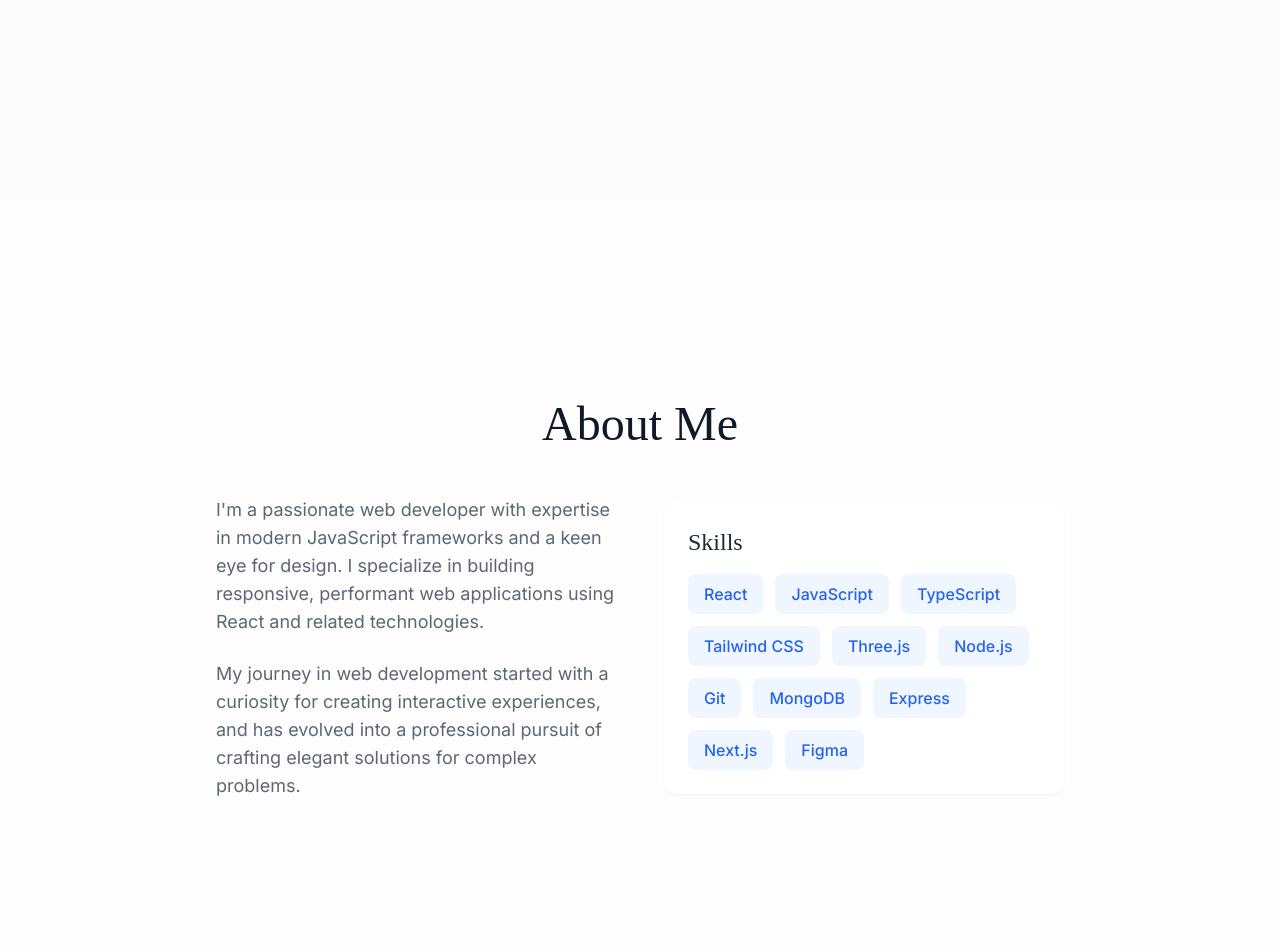
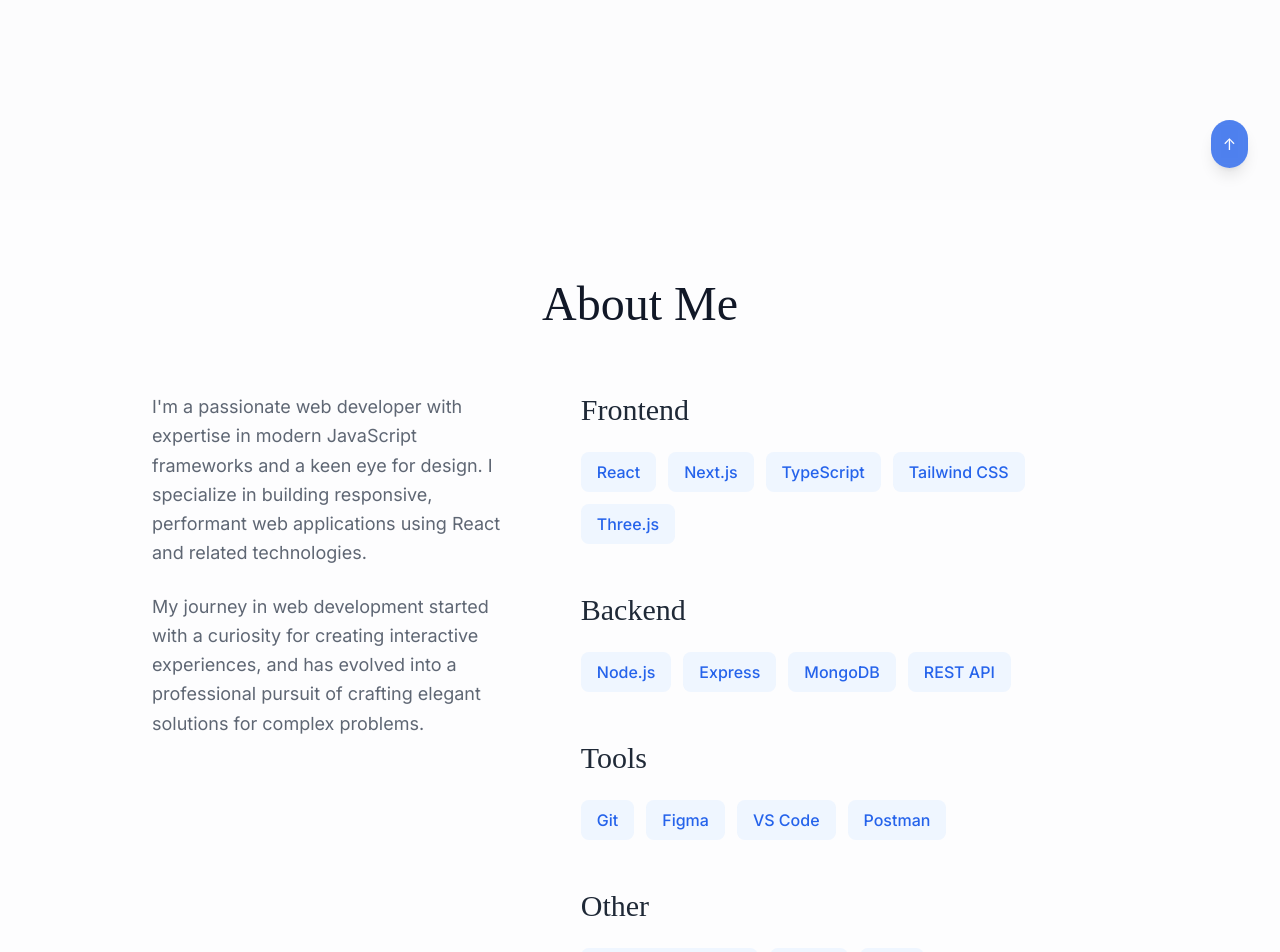
Before and after one commit to iamstyx/portfolio, a React (Vite) app: page / in a window 1280 px wide. Shown: the part 600-1552 px from the top of the page. Built offline with nearby package versions, Linux system fonts and the light colour scheme; a web font is replaced by a local one.

Commit message:
Portfolio : Add Back To Top , Custom Cursor and Loading Screen

```diff
--- a/src/App.jsx
+++ b/src/App.jsx
@@ -1,15 +1,44 @@
-import React from 'react'
+import React, { useState, useEffect } from 'react'
 import Hero from './components/Hero'
 import About from './components/About'
 import Projects from './components/Projects'
 import Contact from './components/Contact'
 import Background3D from './components/Background3D'
-import { motion } from 'framer-motion'
+import ScrollProgress from './components/ScrollProgress'
+import BackToTop from './components/BackToTop'
+import CustomCursor from './components/CustomCursor'
+import LoadingScreen from './components/LoadingScreen'
+import { motion, AnimatePresence } from 'framer-motion'
 
 const App = () => {
+  const [isLoading, setIsLoading] = useState(true)
+
+  useEffect(() => {
+    // Simulate loading time
+    const timer = setTimeout(() => {
+      setIsLoading(false)
+    }, 2000)
+
+    return () => clearTimeout(timer)
+  }, [])
+
   return (
     <div className="bg-gray-50/50 min-h-screen">
+      <ScrollProgress />
       <Background3D />
+      <BackToTop />
+      <CustomCursor />
+
+      <AnimatePresence mode="wait">
+        {isLoading ? (
+          <LoadingScreen key="loading" />
+        ) : (
+          <motion.div
+            key="content"
+            initial={{ opacity: 0 }}
+            animate={{ opacity: 1 }}
+            transition={{ duration: 0.5 }}
+          >
             <motion.nav
               className="fixed w-full bg-white/80 backdrop-blur-sm shadow-sm z-50"
               initial={{ y: -100 }}
@@ -34,6 +63,9 @@ const App = () => {
               <Projects />
               <Contact />
             </main>
+          </motion.div>
+        )}
+      </AnimatePresence>
     </div>
   )
 }
--- a/src/components/About.jsx
+++ b/src/components/About.jsx
@@ -1,44 +1,91 @@
 import React from 'react'
+import { motion } from 'framer-motion'
+import AnimatedSection from './AnimatedSection'
+
+const skillCategories = {
+  "Frontend": ['React', 'Next.js', 'TypeScript', 'Tailwind CSS', 'Three.js'],
+  "Backend": ['Node.js', 'Express', 'MongoDB', 'REST API'],
+  "Tools": ['Git', 'Figma', 'VS Code', 'Postman'],
+  "Other": ['Responsive Design', 'UI/UX', 'SEO', 'Performance Optimization']
+}
 
 const About = () => {
   return (
     <section id="about" className="min-h-screen flex items-center justify-center bg-white/50">
-      <div className="max-w-4xl px-6 py-20">
-        <h2 className="text-5xl font-sketch text-center mb-12 text-gray-900">
+      <AnimatedSection className="max-w-5xl px-6 py-20">
+        <motion.h2
+          className="text-5xl font-sketch text-center mb-16 text-gray-900"
+          initial={{ opacity: 0, y: 20 }}
+          whileInView={{ opacity: 1, y: 0 }}
+          transition={{ duration: 0.5 }}
+          viewport={{ once: true }}
+        >
           About Me
-        </h2>
+        </motion.h2>
 
-        <div className="grid md:grid-cols-2 gap-12 items-center">
+        <div className="grid grid-cols-1 lg:grid-cols-[1fr,1.5fr] gap-16 items-start">
+          {/* Left Column - About Text */}
           <div className="space-y-6">
-            <p className="text-lg text-gray-700/80">
+            <motion.p
+              className="text-lg text-gray-700/80 leading-relaxed"
+              initial={{ opacity: 0, y: 20 }}
+              whileInView={{ opacity: 1, y: 0 }}
+              transition={{ duration: 0.5 }}
+              viewport={{ once: true }}
+            >
               I'm a passionate web developer with expertise in modern JavaScript frameworks
               and a keen eye for design. I specialize in building responsive, performant
               web applications using React and related technologies.
-            </p>
-            <p className="text-lg text-gray-700/80">
+            </motion.p>
+            <motion.p
+              className="text-lg text-gray-700/80 leading-relaxed"
+              initial={{ opacity: 0, y: 20 }}
+              whileInView={{ opacity: 1, y: 0 }}
+              transition={{ duration: 0.5, delay: 0.2 }}
+              viewport={{ once: true }}
+            >
               My journey in web development started with a curiosity for creating
               interactive experiences, and has evolved into a professional pursuit
               of crafting elegant solutions for complex problems.
-            </p>
+            </motion.p>
           </div>
 
-          <div className="space-y-6">
-            <div className="bg-white/80 backdrop-blur-sm rounded-xl p-6 shadow-sm">
-              <h3 className="font-sketch text-2xl mb-4 text-gray-800">Skills</h3>
-              <div className="flex flex-wrap gap-3">
-                {['React', 'JavaScript', 'TypeScript', 'Tailwind CSS', 'Three.js', 'Node.js', 'Git' , 'MongoDB' , 'Express' , 'Next.js' , 'Figma'].map((skill) => (
-                  <span
-                    key={skill}
-                    className="px-4 py-2 bg-blue-50 text-blue-600 rounded-lg font-medium"
-                  >
-                    {skill}
-                  </span>
-                ))}
-              </div>
-            </div>
+          {/* Right Column - Skills */}
+          <div className="space-y-12">
+            {Object.entries(skillCategories).map(([category, skills], categoryIndex) => (
+              <motion.div
+                key={category}
+                initial={{ opacity: 0, y: 20 }}
+                whileInView={{ opacity: 1, y: 0 }}
+                transition={{ duration: 0.5, delay: categoryIndex * 0.1 }}
+                viewport={{ once: true }}
+              >
+                <h3 className="font-sketch text-3xl mb-6 text-gray-800">{category}</h3>
+                <div className="flex flex-wrap gap-3">
+                  {skills.map((skill, index) => (
+                    <motion.span
+                      key={skill}
+                      className="px-4 py-2 bg-blue-50 text-blue-600 rounded-lg font-medium hover:bg-blue-100 transition-colors cursor-default"
+                      initial={{ opacity: 0, scale: 0.8 }}
+                      whileInView={{ opacity: 1, scale: 1 }}
+                      transition={{
+                        duration: 0.3,
+                        delay: index * 0.05 + categoryIndex * 0.1,
+                        type: "spring",
+                        stiffness: 100
+                      }}
+                      whileHover={{ y: -2 }}
+                      viewport={{ once: true }}
+                    >
+                      {skill}
+                    </motion.span>
+                  ))}
+                </div>
+              </motion.div>
+            ))}
           </div>
         </div>
-      </div>
+      </AnimatedSection>
     </section>
   )
 }
--- /dev/null
+++ b/src/components/BackToTop.jsx
@@ -0,0 +1,34 @@
+import { motion, useScroll, useAnimationControls } from 'framer-motion'
+import { useEffect } from 'react'
+
+const BackToTop = () => {
+  const { scrollYProgress } = useScroll()
+  const controls = useAnimationControls()
+
+  useEffect(() => {
+    return scrollYProgress.on('change', (latest) => {
+      if (latest > 0.2) {
+        controls.start({ opacity: 1, y: 0 })
+      } else {
+        controls.start({ opacity: 0, y: 20 })
+      }
+    })
+  }, [scrollYProgress, controls])
+
+  const scrollToTop = () => {
+    window.scrollTo({ top: 0, behavior: 'smooth' })
+  }
+
+  return (
+    <motion.button
+      initial={{ opacity: 0, y: 20 }}
+      animate={controls}
+      onClick={scrollToTop}
+      className="fixed bottom-8 right-8 p-3 bg-blue-600/80 backdrop-blur-sm text-white rounded-full shadow-lg hover:bg-blue-700 transition-colors z-50"
+    >
+      ↑
+    </motion.button>
+  )
+}
+
+export default BackToTop
--- /dev/null
+++ b/src/components/CustomCursor.jsx
@@ -0,0 +1,29 @@
+import { motion, useSpring } from 'framer-motion'
+import { useState, useEffect } from 'react'
+
+const CustomCursor = () => {
+  const cursorX = useSpring(0, { damping: 25, stiffness: 150 })
+  const cursorY = useSpring(0, { damping: 25, stiffness: 150 })
+
+  useEffect(() => {
+    const moveCursor = (e) => {
+      cursorX.set(e.clientX - 12)
+      cursorY.set(e.clientY - 12)
+    }
+
+    window.addEventListener('mousemove', moveCursor, { passive: true })
+    return () => window.removeEventListener('mousemove', moveCursor)
+  }, [cursorX, cursorY])
+
+  return (
+    <motion.div
+      className="fixed w-6 h-6 border-2 border-blue-600 rounded-full pointer-events-none z-50 mix-blend-difference"
+      style={{
+        x: cursorX,
+        y: cursorY,
+      }}
+    />
+  )
+}
+
+export default CustomCursor
--- /dev/null
+++ b/src/components/LoadingScreen.jsx
@@ -0,0 +1,22 @@
+import { motion } from 'framer-motion'
+
+const LoadingScreen = () => {
+  return (
+    <motion.div
+      className="fixed inset-0 bg-white z-50 flex items-center justify-center"
+      initial={{ opacity: 1 }}
+      exit={{ opacity: 0 }}
+      transition={{ duration: 0.5 }}
+    >
+      <motion.div
+        className="text-4xl font-sketch text-blue-600"
+        animate={{ scale: [1, 1.2, 1] }}
+        transition={{ repeat: Infinity, duration: 1.5 }}
+      >
+        SV
+      </motion.div>
+    </motion.div>
+  )
+}
+
+export default LoadingScreen
--- /dev/null
+++ b/src/components/ScrollProgress.jsx
@@ -0,0 +1,14 @@
+import { motion, useScroll } from 'framer-motion'
+
+const ScrollProgress = () => {
+  const { scrollYProgress } = useScroll()
+
+  return (
+    <motion.div
+      className="fixed top-0 left-0 right-0 h-1 bg-blue-600 origin-left z-50"
+      style={{ scaleX: scrollYProgress }}
+    />
+  )
+}
+
+export default ScrollProgress
--- /dev/null
+++ b/src/hooks/useScrollAnimation.js
@@ -0,0 +1,13 @@
+import { useInView } from 'framer-motion'
+import { useRef } from 'react'
+
+export const useScrollAnimation = (options = {}) => {
+  const ref = useRef(null)
+  const isInView = useInView(ref, {
+    once: true,
+    margin: "-100px",
+    ...options
+  })
+
+  return [ref, isInView]
+}
--- a/tailwind.config.js
+++ b/tailwind.config.js
@@ -13,4 +13,5 @@ export default {
     },
   },
   plugins: [],
+  darkMode: 'class',
 }
```
Also changed, not shown: src/components/Contact.jsx (+17 -4 lines). Lines whose indentation alone changed are shown as unchanged.
